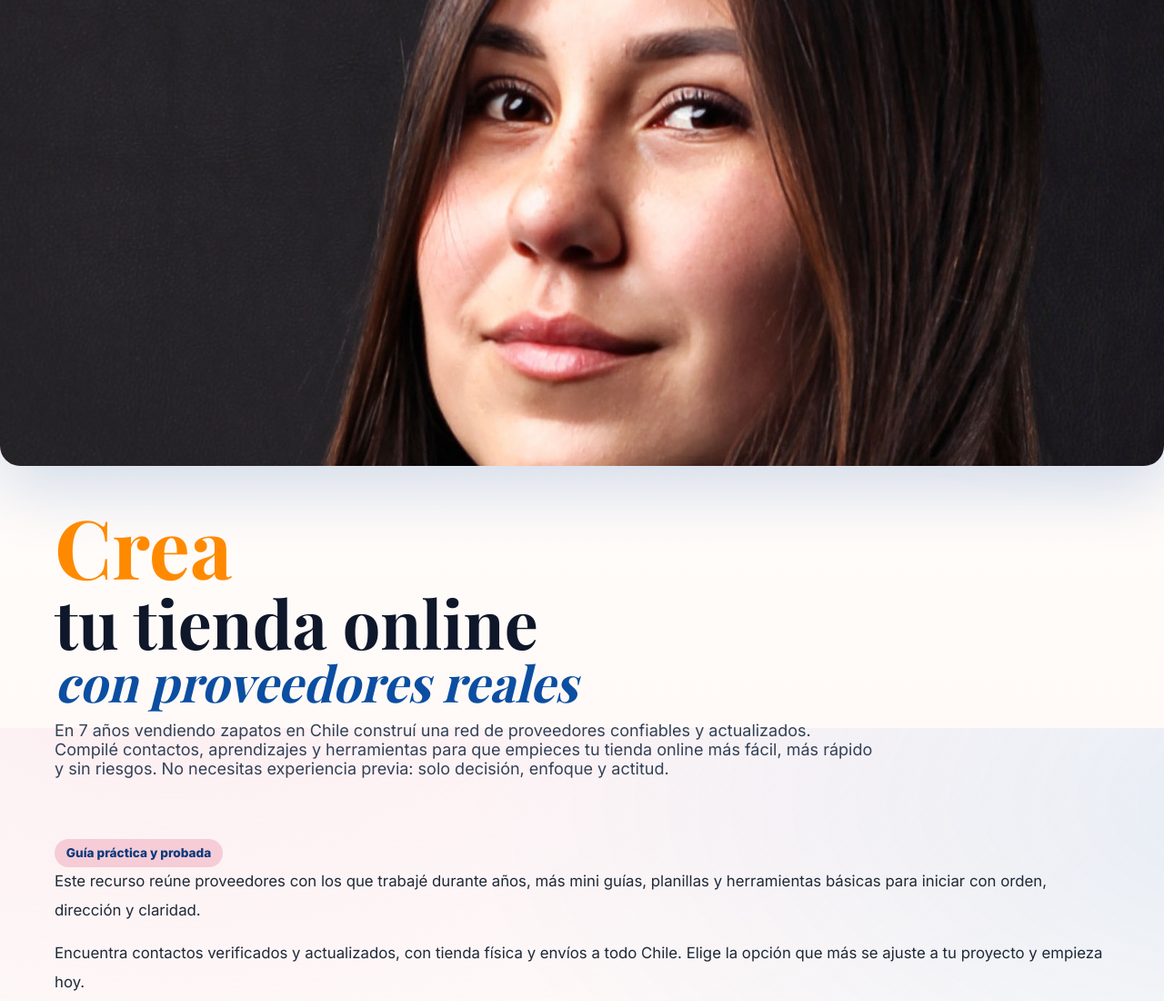
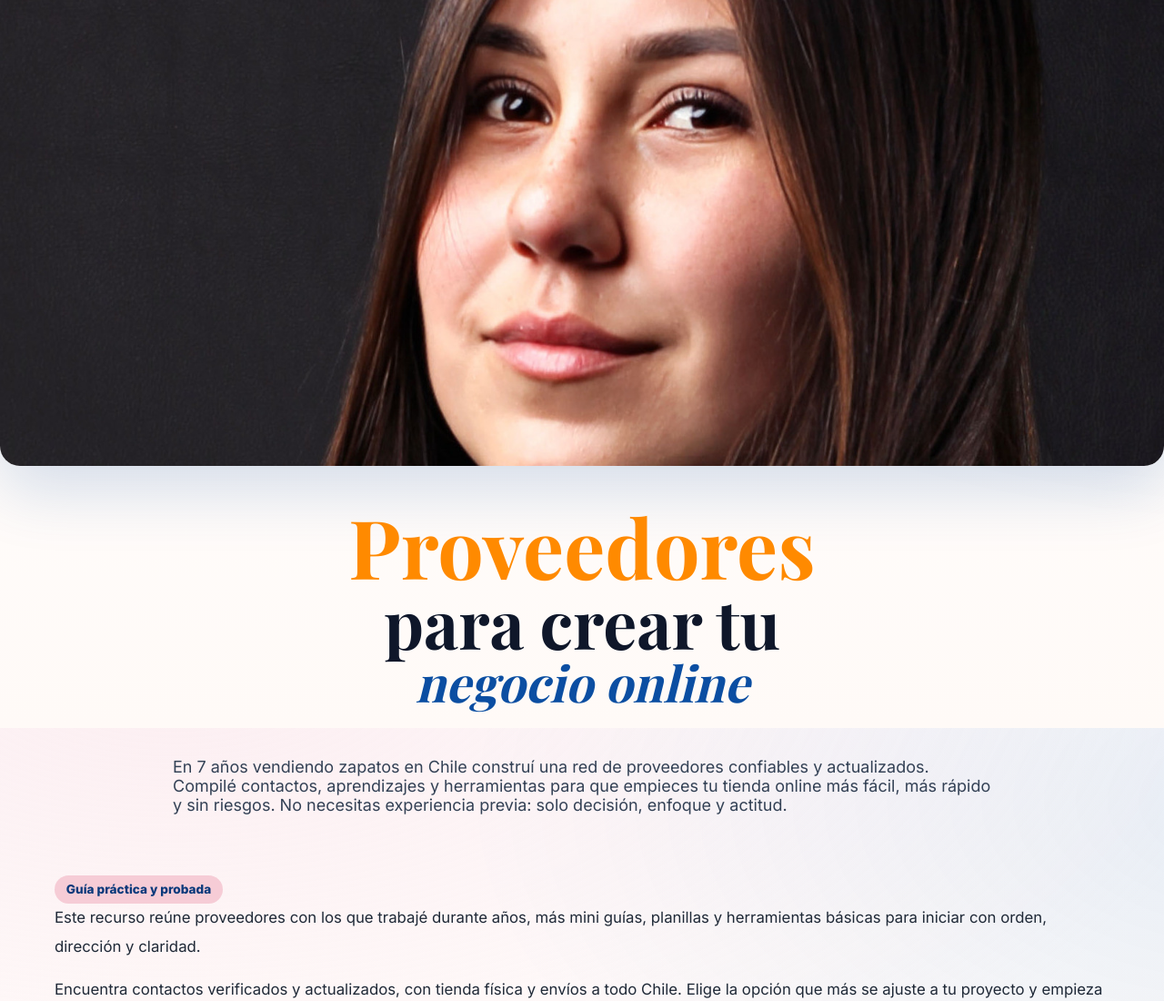
Before and after one commit to Pastito247/landing-page-camila, a plain HTML site: page index.html in a window 1280 px wide. Shown: the top 1100 px of the page at 91% size. Drawn offline with nearby package versions, Linux system fonts and the light colour scheme.

Commit message:
ahora si

```diff
--- a/index.html
+++ b/index.html
@@ -40,7 +40,7 @@
   .hero-title .big{font-size:clamp(3rem,7vw,6.6rem);color:var(--naranja)}
   .hero-title .mid{font-size:clamp(2.4rem,6vw,4.6rem);color:#0f172a}
   .hero-title .script{font-style:italic;font-size:clamp(1.7rem,5vw,3.4rem);color:var(--azul)}
-  .lead{margin-top:.9rem;color:#334155;font-size:1.125rem;max-width:900px}
+  .lead{margin-top:.9rem;color:#334155;font-size:1.125rem;max-width:900px;justify-self: center;}
 
   /* CTA / Botones */
   .btn{display:inline-block;padding:1rem 1.6rem;border-radius:9999px;font-weight:800;text-decoration:none;transition:transform .12s ease, box-shadow .25s ease}
@@ -116,11 +116,13 @@
   </header>
 
   <section class="hero-text wrap reveal">
-    <h1 class="hero-title">
-      <span class="big">Crea</span>
-      <span class="mid">tu tienda online</span>
-      <span class="script">con proveedores reales</span>
+    <h1 class="hero-title" style="justify-items: center;">
+      <span class="big">Proveedores</span>
+      <span class="mid">para crear tu</span>
+      <span class="script">negocio online</span>
     </h1>
+    <br>
+    <br>
     <p class="lead">En 7 años vendiendo zapatos en Chile construí una red de proveedores confiables y actualizados. Compilé contactos, aprendizajes y herramientas para que empieces tu tienda online más fácil, más rápido y sin riesgos. No necesitas experiencia previa: solo decisión, enfoque y actitud.</p>
   </section>
 
```
